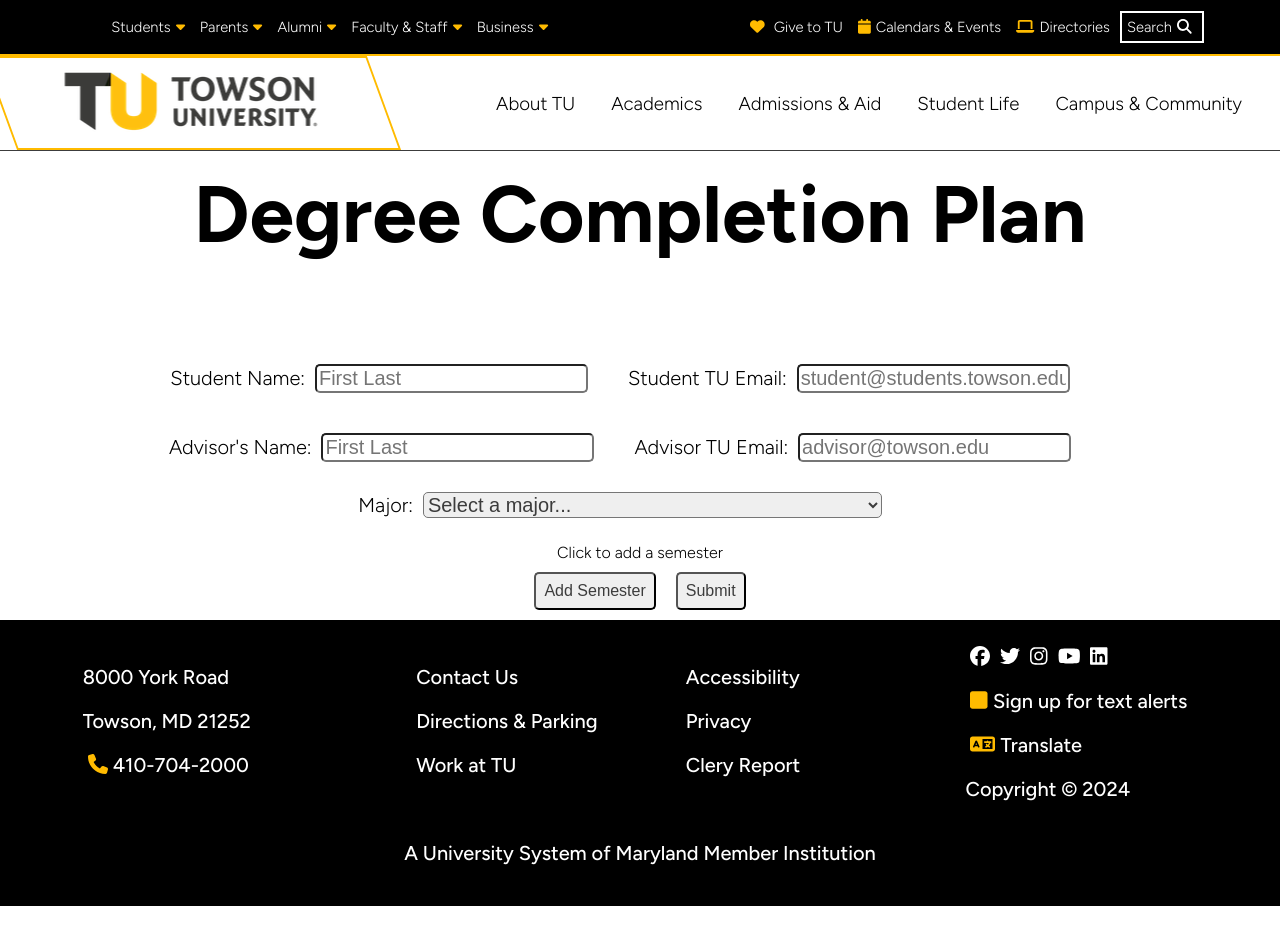
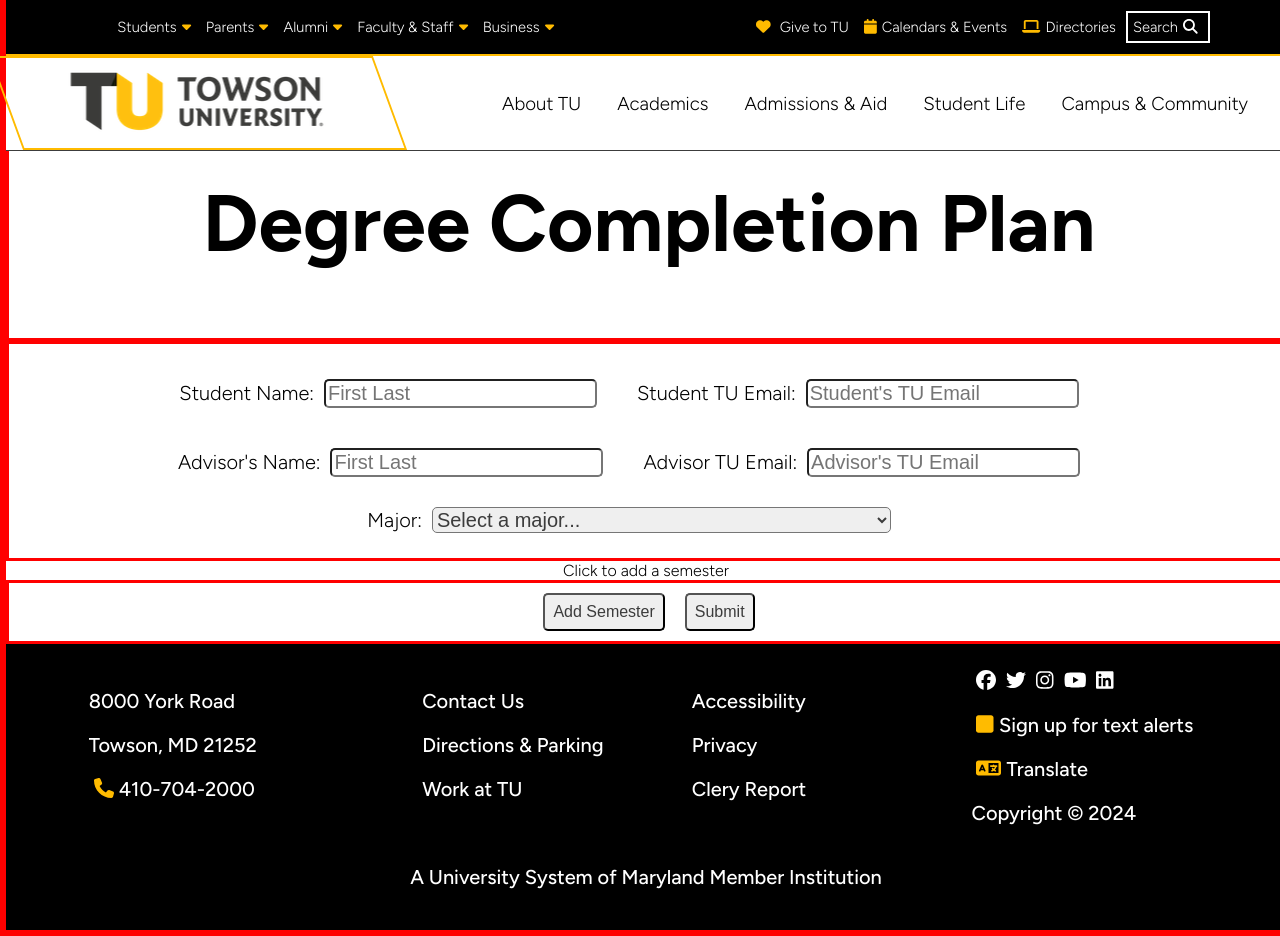
Before and after one commit to lisahill207/DCP, a React (Create React App) app in the folder dcp-app/: page / in a window 1280 px wide. Before the commit the page ends 906 px from the top, so only its background shows below. Built offline with nearby package versions, Linux system fonts and the light colour scheme.

Commit message:
borders to figure out margin

```diff
--- a/dcp-app/src/AdvisorInfo.jsx
+++ b/dcp-app/src/AdvisorInfo.jsx
@@ -8,7 +8,7 @@
           id="advisorName"
           name="advisorName"
           placeholder="First Last"
-          aria-required="false"
+          aria-required="true"
         />
       </div>
       <div className="advisorEmailContainer">
@@ -17,8 +17,8 @@
           type="email"
           id="advisorEmail"
           name="advisorEmail"
-          placeholder="advisor@towson.edu"
-          aria-required="false"
+          placeholder="Advisor's TU Email"
+          aria-required="true"
         />
       </div>
     </div>
--- a/dcp-app/src/Form.css
+++ b/dcp-app/src/Form.css
@@ -3,6 +3,7 @@
   --tuGraphite: #3c3c3c;
 }
 body {
+  border: solid red;
   font-family: "Figtree", sans-serif;
   font-weight: 300;
   font-style: normal;
@@ -15,6 +16,7 @@
   margin: 0px;
 }
 .planTitle {
+  border: solid red;
   width: 100dvw;
   padding: 100px 0px 0px;
   text-align: center;
@@ -29,6 +31,7 @@
   color: var(--tuGraphite);
 }
 .topInfo {
+  border: solid red;
   width: 100dvw;
   padding: 15px 0px;
   display: flex;
@@ -109,6 +112,7 @@
   margin: 5px 10px;
 }
 .bottomButtons {
+  border: solid red;
   width: 100dvw;
   margin: 0px;
   display: flex;
--- a/dcp-app/src/MajorInfo.jsx
+++ b/dcp-app/src/MajorInfo.jsx
@@ -2,7 +2,7 @@
   return (
     <div className="majorInfo">
       <label htmlFor="major">Major:</label>
-      <select defaultValue="" id="major" name="major" aria-required="false">
+      <select defaultValue="" id="major" name="major" aria-required="true">
         <option value="" disabled>
           Select a major...
         </option>
--- a/dcp-app/src/StudentInfo.jsx
+++ b/dcp-app/src/StudentInfo.jsx
@@ -10,7 +10,7 @@
           id="studentName"
           name="studentName"
           placeholder="First Last"
-          aria-required="false"
+          aria-required="true"
         />
       </div>
       <div className="studentEmailContainer">
@@ -21,8 +21,8 @@
           type="email"
           id="studentEmail"
           name="studentEmail"
-          placeholder="student@students.towson.edu"
-          aria-required="false"
+          placeholder="Student's TU Email"
+          aria-required="true"
         />
       </div>
     </div>
```
